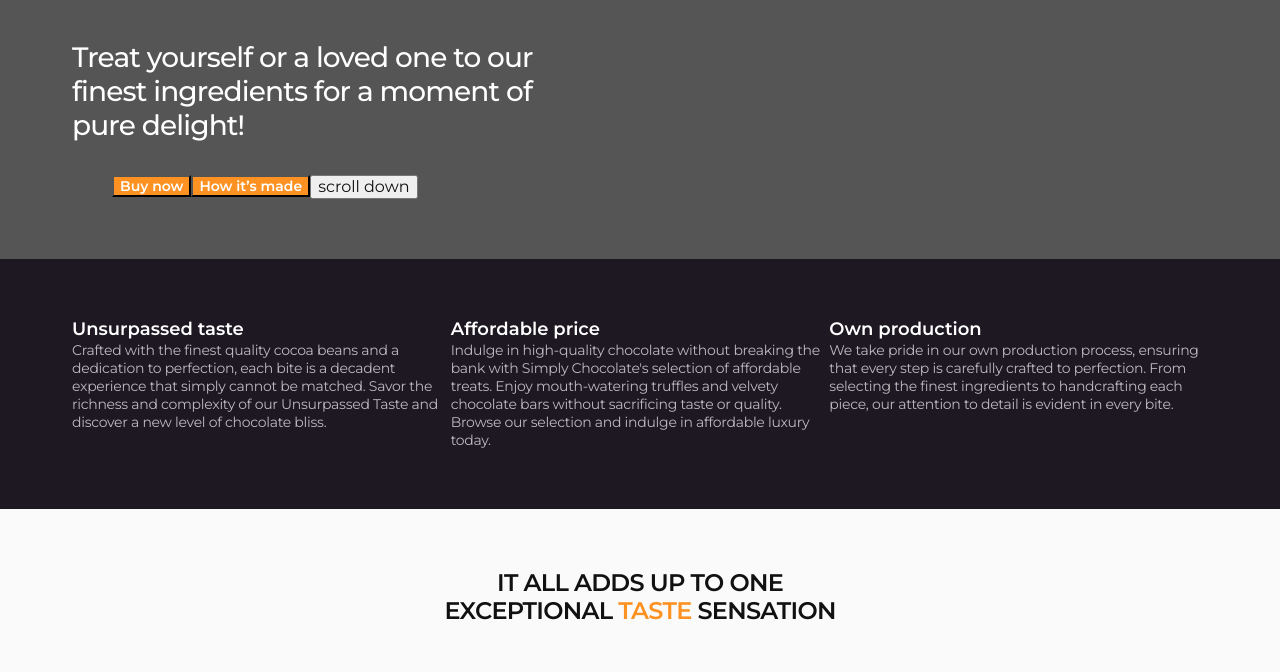
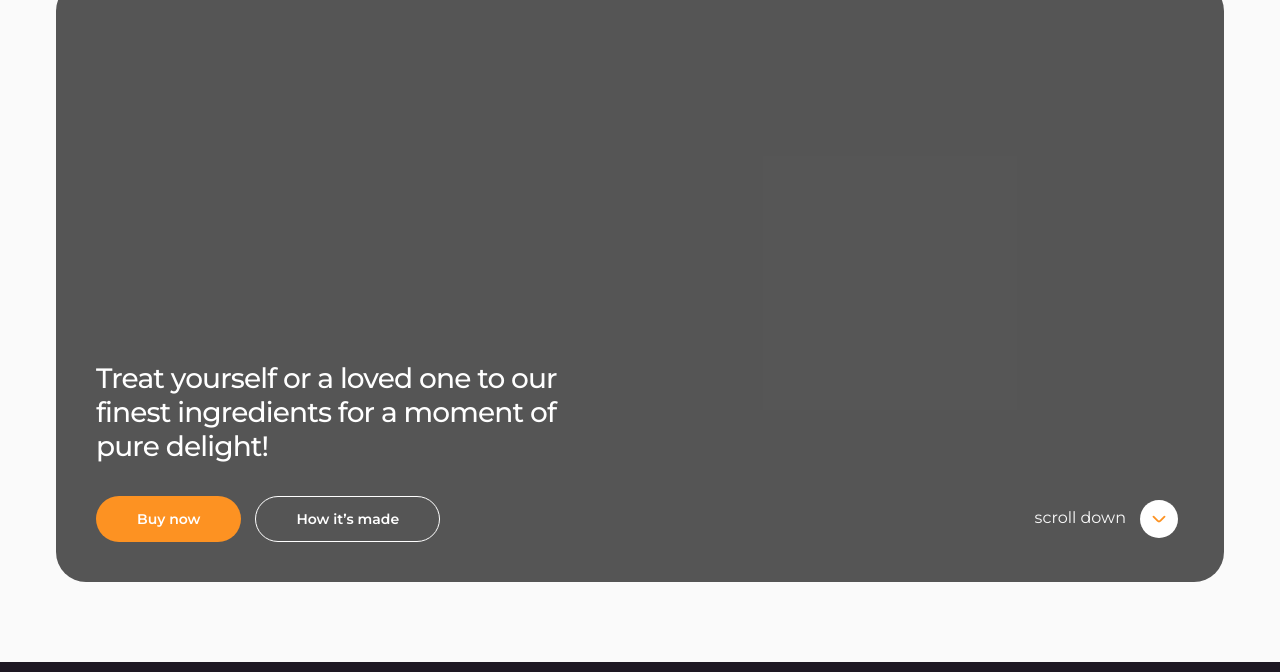
Before and after one commit to Lena8829/Chocolate, a plain HTML site: page index.html in a window 1280 px wide. Shown: the part 99-771 px from the top of the page. Drawn offline with nearby package versions, Linux system fonts and the light colour scheme.

Commit message:
hero section
scroll btn not ready

```diff
--- a/index.html
+++ b/index.html
@@ -72,19 +72,28 @@
     <main>
         <!-- hero section -->
         <section class="hero">
-            <div class="container">
+            <div class="hero-container container">
 
                 <h1 class="hero-title">
                     Treat yourself or a loved one to
                     our finest ingredients for a moment
                     of pure delight!</h1>
 
-                <div class="btns-wrapper">
+                <div class="hero-btns-wrapper">
                     <ul class="hero-btns">
                         <li><button class="hero-btn buy" type="button">Buy now</button></li>
                         <li><button class="hero-btn made" type="button">How it’s made</button></li>
                     </ul>
-                    <button type="button">scroll down</button>
+
+
+                    <button class="hero-scroll-btn" type="button">
+                        scroll down
+                        <span class="hero-scroll-circle">
+                            <img class="hero-scroll-img" src="./images/icon/hero-scroll-btn.svg"
+                                alt="scroll_down_button" width="22" height="22">
+                        </span>
+                    </button>
+
                 </div>
 
             </div>
--- a/styles.css
+++ b/styles.css
@@ -92,7 +92,7 @@ header {
   margin-right: 365px;
 
   display: inline-flex;
-   align-items: center;
+  align-items: center;
 }
 .header-menu {
   display: flex;
@@ -141,11 +141,18 @@ header {
 }
 
 /* Hero section */
+
+.hero-container {
+  background-color: rgba(17, 17, 17, 0.7);
+
+  padding: 40px;
+  padding-top: 381px;
+
+  border-radius: 30px;
+}
 .hero {
-  background-color: rgba(17, 17, 17, 0.7);
-  background-repeat: no-repeat;
-  background-position: center;
-  background-size: cover;
+  padding-bottom: 80px;
+  padding-top: 0;
 }
 
 .hero-title {
@@ -158,20 +165,76 @@ header {
   width: 484px;
   margin-bottom: 32px;
 }
-.btns-wrapper {
+.hero-btns-wrapper {
   display: flex;
-  margin: auto 40px;
+  justify-content: space-between;
 }
 .hero-btns {
   display: flex;
+  gap: 14px;
 }
 .hero-btn {
   font-size: 14px;
   font-weight: 600;
   color: #ffffff;
+
+  padding: 14px 40px;
+  border-radius: 100px;
+  border: 1px solid transparent;
+}
+.hero-btn.buy {
   background-color: #fd9222;
 }
+.hero-btn.buy:hover,
+.hero-btn.buy:focus {
+  color: #fd9222;
+  background-color: #fcf1e0;
+}
+.hero-btn.made {
+  background-color: transparent;
+  border-color: #fff;
+}
+.hero-btn.made:hover,
+.hero-btn.made:focus {
+  color: #fd9222;
+  border-color: #fd9222;
+}
+.hero-scroll-btn {
+  background-color: transparent;
+  border: none;
 
+  color: #fafafa;
+
+  display: flex;
+  align-items: center;
+  gap: 14px;
+}
+.hero-scroll-btn:hover,
+.hero-scroll-btn:focus {
+  color: #fd9222;
+}
+.hero-scroll-circle {
+  width: 38px;
+  height: 38px;
+  border-radius: 50%;
+  background-color: #fff;
+
+  display: flex;
+  align-items: center;
+  justify-content: center;
+}
+.hero-scroll-circle:hover,
+.hero-scroll-circle:focus {
+  background-color: #fd9222;
+  color: #fafafa;
+}
+.hero-scroll-img {
+  fill: #fd9222;
+}
+.hero-scroll-img:hover,
+.hero-scroll-img:focus {
+  fill: #fafafa;
+}
 /* Benefits section */
 .benefits {
   background-color: #1e1823;
```
Also changed, not shown: images/icon/hero-scroll-btn.svg (added).
